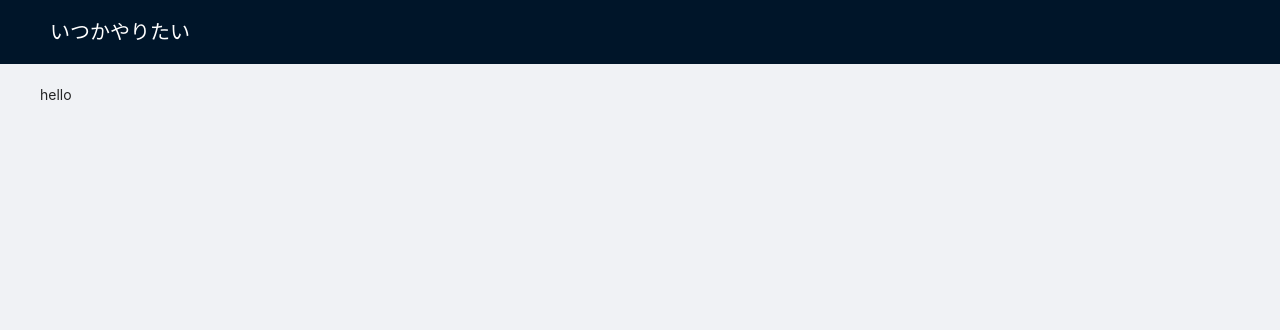
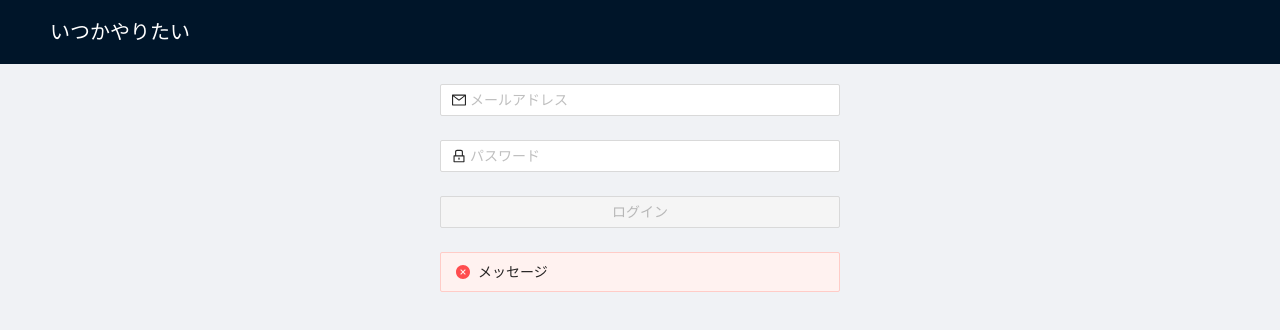
Before and after one commit to wadakenji/to-do-with, a React (Vite) app: page / in a window 1280 px wide. Shown: the top 330 px of the page. Built offline with nearby package versions, Linux system fonts and the light colour scheme.

Commit message:
feat: ログインフォームコンポーネント追加

```diff
--- a/src/App.tsx
+++ b/src/App.tsx
@@ -1,8 +1,13 @@
 import './App.css';
 import Layout from './components/Layout';
+import Login from './components/Login';
 
 const App = () => {
-  return <Layout>hello</Layout>;
+  return (
+    <Layout>
+      <Login />
+    </Layout>
+  );
 };
 
 export default App;
--- a/src/components/Layout.tsx
+++ b/src/components/Layout.tsx
@@ -9,7 +9,9 @@ const Layout: React.FC<PropsWithChildren> = ({ children }) => {
       <Header>
         <div style={{ color: 'white', fontSize: 20 }}>いつかやりたい</div>
       </Header>
-      <Content style={{ padding: '20px 40px 0 40px', minHeight: '100vh' }}>{children}</Content>
+      <Content style={{ padding: '20px 40px 0 40px', minHeight: '100vh', display: 'flex', justifyContent: 'center' }}>
+        {children}
+      </Content>
     </AntdLayout>
   );
 };
--- /dev/null
+++ b/src/components/Login/index.tsx
@@ -0,0 +1,47 @@
+import React, { useState } from 'react';
+import { Button, Form, Input, Alert } from 'antd';
+import { LockOutlined, MailOutlined } from '@ant-design/icons';
+
+const Login: React.FC = () => {
+  const [email, setEmail] = useState('');
+  const [password, setPassword] = useState('');
+
+  const onSubmit = () => {
+    console.log(email + password);
+  };
+
+  const requiredRule = { required: true, message: '入力してね！' };
+
+  return (
+    <Form name="normal_login" style={{ maxWidth: 400, width: '100%' }}>
+      <Form.Item rules={[requiredRule]}>
+        <Input
+          value={email}
+          onChange={e => setEmail(e.target.value)}
+          prefix={<MailOutlined />}
+          type="email"
+          placeholder="メールアドレス"
+        />
+      </Form.Item>
+      <Form.Item rules={[requiredRule]}>
+        <Input
+          value={password}
+          onChange={e => setPassword(e.target.value)}
+          prefix={<LockOutlined />}
+          type="password"
+          placeholder="パスワード"
+        />
+      </Form.Item>
+
+      <Form.Item>
+        <Button type="primary" style={{ width: '100%' }} onClick={onSubmit} disabled={!email || !password}>
+          ログイン
+        </Button>
+      </Form.Item>
+
+      <Alert message="メッセージ" type="error" showIcon />
+    </Form>
+  );
+};
+
+export default Login;
```
